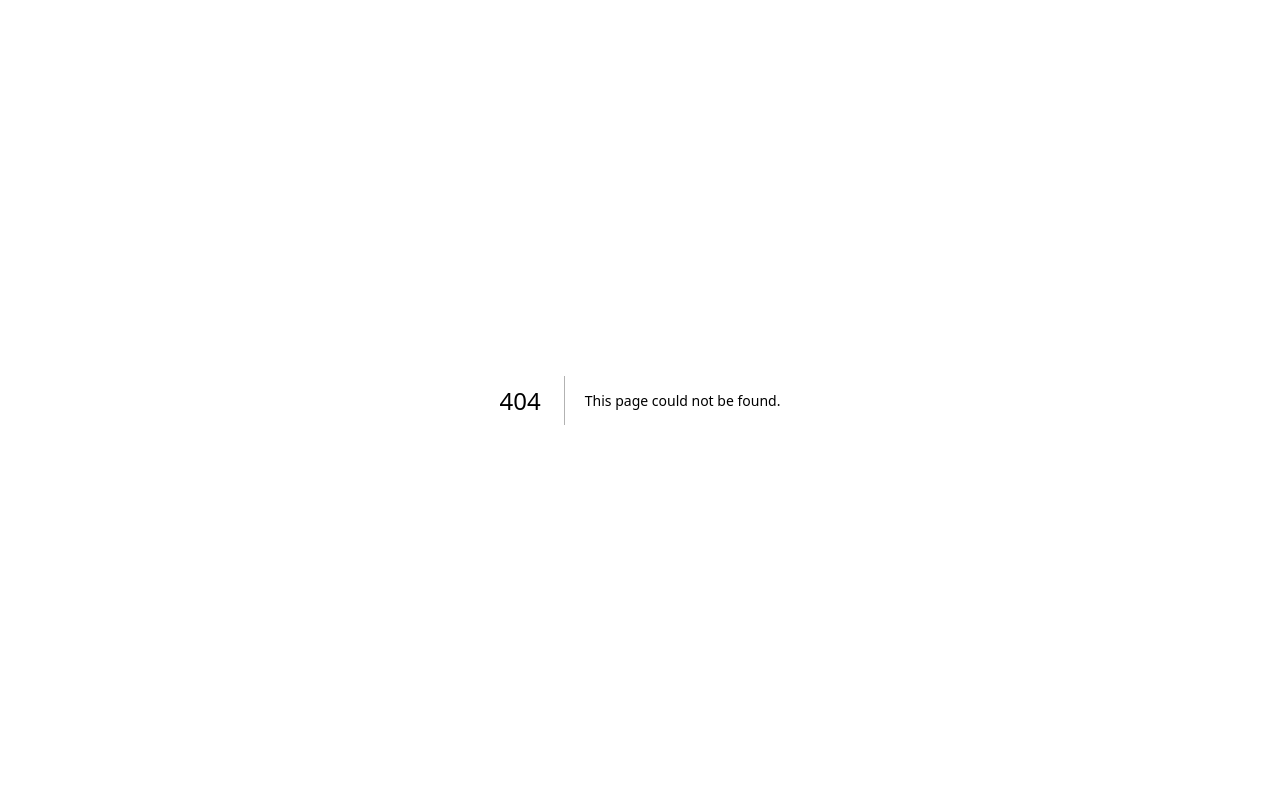
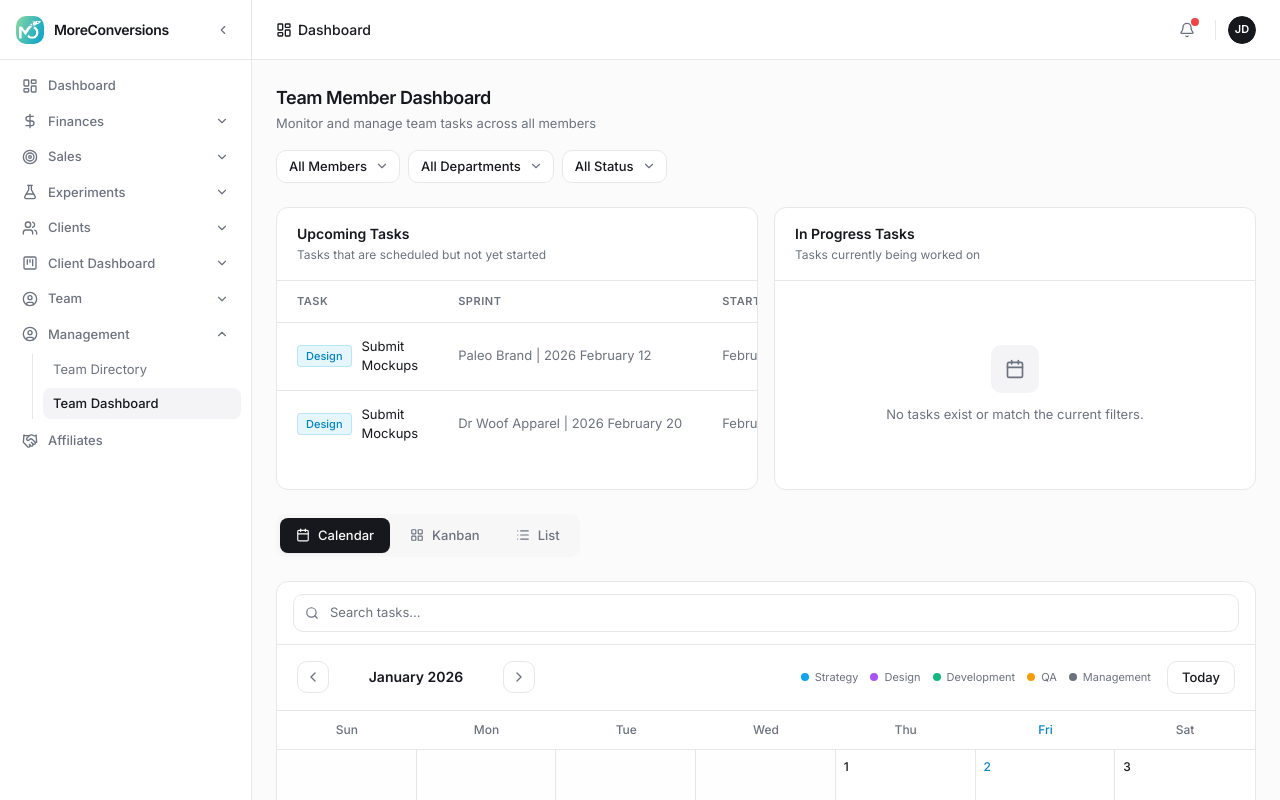
Before and after one commit to DrewBatcheller/mc, a Next.js app: page /management/team-dashboard in a window 1280 px wide. Before the commit this address had no page. Built offline with nearby package versions, Linux system fonts and the light colour scheme; sample sign-in values are in the browser's storage.

Commit message:
Replace files with new version

```diff
--- /dev/null
+++ b/app/(dashboard)/management/schedule/page.tsx
@@ -0,0 +1,15 @@
+import { TeamSchedule } from "@/components/team/team-schedule"
+
+export const metadata = { title: "Management Schedule", description: "View and manage team tasks across calendar, kanban, and list views." }
+
+export default function ManagementSchedulePage() {
+  return (
+    <div>
+      <div className="mb-6">
+        <h1 className="text-2xl font-bold tracking-tight text-foreground">Schedule</h1>
+        <p className="text-[13px] text-muted-foreground mt-1">View and manage team tasks across different views.</p>
+      </div>
+      <TeamSchedule />
+    </div>
+  )
+}
--- /dev/null
+++ b/app/(dashboard)/management/team-dashboard/page.tsx
@@ -0,0 +1,92 @@
+"use client"
+
+import { useState } from "react"
+import { UpcomingTasksTable } from "@/components/team-member/upcoming-tasks-table"
+import { InProgressTasksTable } from "@/components/team-member/in-progress-tasks-table"
+import { TeamSchedule } from "@/components/team/team-schedule"
+import { TaskSubmissionModal } from "@/components/team/task-submission-modal"
+import { ManagementTaskModal, LaunchTestsModal, SubmitStrategyModal } from "@/components/team/specialized-task-modals"
+import { SelectField } from "@/components/shared/select-field"
+
+interface Task {
+  title: string
+  client: string
+  department: string
+  dueDate: string
+  status: "Pending" | "Overdue" | "Complete"
+  assigned: string
+  batchId?: string
+  experiments?: { id: string; name: string; figmaUrl?: string; convertId?: string; qaApproved?: boolean; qaReportUrl?: string }[]
+}
+
+const TEAM_MEMBERS = ["All Members", "Alex M.", "Jordan T.", "Sam R.", "Casey P."]
+const DEPARTMENTS = ["All Departments", "Management", "Strategy", "Design", "Development", "QA"]
+const STATUSES = ["All Status", "Pending", "Overdue", "Complete"]
+
+export default function ManagementTeamDashboardPage() {
+  const [memberFilter, setMemberFilter] = useState("All Members")
+  const [deptFilter, setDeptFilter] = useState("All Departments")
+  const [statusFilter, setStatusFilter] = useState("All Status")
+  const [selectedTask, setSelectedTask] = useState<Task | null>(null)
+
+  return (
+    <>
+      <div className="flex flex-col gap-4">
+        <div>
+          <h1 className="text-lg font-semibold text-foreground tracking-tight">
+            Team Member Dashboard
+          </h1>
+          <p className="text-[13px] text-muted-foreground mt-0.5">
+            Monitor and manage team tasks across all members
+          </p>
+        </div>
+        <div className="flex flex-wrap items-center gap-2">
+          <SelectField value={memberFilter} onChange={setMemberFilter} options={TEAM_MEMBERS} />
+          <SelectField value={deptFilter} onChange={setDeptFilter} options={DEPARTMENTS} />
+          <SelectField value={statusFilter} onChange={setStatusFilter} options={STATUSES} />
+        </div>
+      </div>
+
+      <div className="grid grid-cols-1 lg:grid-cols-2 gap-4">
+        <UpcomingTasksTable
+          onTaskClick={setSelectedTask}
+          memberFilter={memberFilter}
+          deptFilter={deptFilter}
+          statusFilter={statusFilter}
+        />
+        <InProgressTasksTable
+          onTaskClick={setSelectedTask}
+          memberFilter={memberFilter}
+          deptFilter={deptFilter}
+          statusFilter={statusFilter}
+        />
+      </div>
+
+      <TeamSchedule
+        memberFilter={memberFilter}
+        deptFilter={deptFilter}
+        statusFilter={statusFilter}
+      />
+
+      {selectedTask && (
+        <>
+          {selectedTask.department === "Management" && (
+            <ManagementTaskModal task={selectedTask} onClose={() => setSelectedTask(null)} />
+          )}
+          {selectedTask.title === "Tests Running" && (
+            <LaunchTestsModal task={selectedTask} onClose={() => setSelectedTask(null)} />
+          )}
+          {selectedTask.title === "Submit Strategy" && (
+            <SubmitStrategyModal task={selectedTask} onClose={() => setSelectedTask(null)} />
+          )}
+          {selectedTask.experiments &&
+            selectedTask.department !== "Management" &&
+            selectedTask.title !== "Tests Running" &&
+            selectedTask.title !== "Submit Strategy" && (
+              <TaskSubmissionModal task={selectedTask} onClose={() => setSelectedTask(null)} />
+            )}
+        </>
+      )}
+    </>
+  )
+}
--- /dev/null
+++ b/app/(dashboard)/management/team-directory/page.tsx
@@ -0,0 +1,5 @@
+import { TeamDirectory } from "@/components/team/team-directory"
+
+export default function ManagementTeamDirectoryPage() {
+  return <TeamDirectory />
+}
--- a/app/(dashboard)/team/dashboard/page.tsx
+++ b/app/(dashboard)/team/dashboard/page.tsx
@@ -1,7 +1,6 @@
 "use client"
 
 import { useState } from "react"
-import { ChevronDown } from "lucide-react"
 import { UpcomingTasksTable } from "@/components/team-member/upcoming-tasks-table"
 import { InProgressTasksTable } from "@/components/team-member/in-progress-tasks-table"
 import { TeamSchedule } from "@/components/team/team-schedule"
@@ -19,50 +18,18 @@ interface Task {
   experiments?: { id: string; name: string; figmaUrl?: string; convertId?: string; qaApproved?: boolean; qaReportUrl?: string }[]
 }
 
-const TEAM_MEMBERS = ["All Members", "Alex M.", "Jordan T.", "Sam R.", "Casey P."]
-
 export default function TeamMemberDashboardPage() {
-  const [selectedMember, setSelectedMember] = useState("All Members")
-  const [dropdownOpen, setDropdownOpen] = useState(false)
   const [selectedTask, setSelectedTask] = useState<Task | null>(null)
 
   return (
     <>
-      <div className="flex items-center justify-between">
-        <div>
-          <h1 className="text-lg font-semibold text-foreground tracking-tight">
-            Team Member Dashboard
-          </h1>
-          <p className="text-[13px] text-muted-foreground mt-0.5">
-            Focus on your assigned tasks and upcoming deadlines
-          </p>
-        </div>
-        <div className="relative">
-          <button
-            onClick={() => setDropdownOpen(!dropdownOpen)}
-            className="flex items-center gap-2 px-3 py-2 rounded-lg border border-border bg-card text-sm hover:bg-muted/50 transition-colors"
-          >
-            <span className="text-muted-foreground text-[13px]">Team Member:</span>
-            <span className="text-[13px] font-medium text-foreground">{selectedMember}</span>
-            <ChevronDown className="h-3.5 w-3.5 text-muted-foreground" />
-          </button>
-          {dropdownOpen && (
-            <div className="absolute right-0 top-full mt-1 w-48 bg-card border border-border rounded-lg shadow-lg z-20 py-1">
-              {TEAM_MEMBERS.map((member) => (
-                <button
-                  key={member}
-                  onClick={() => {
-                    setSelectedMember(member)
-                    setDropdownOpen(false)
-                  }}
-                  className="w-full text-left px-3 py-2 text-[13px] text-foreground hover:bg-muted/50 transition-colors"
-                >
-                  {member}
-                </button>
-              ))}
-            </div>
-          )}
-        </div>
+      <div>
+        <h1 className="text-lg font-semibold text-foreground tracking-tight">
+          My Dashboard
+        </h1>
+        <p className="text-[13px] text-muted-foreground mt-0.5">
+          Your assigned tasks and upcoming deadlines
+        </p>
       </div>
 
       <div className="grid grid-cols-1 lg:grid-cols-2 gap-4">
@@ -70,44 +37,24 @@ export default function TeamMemberDashboardPage() {
         <InProgressTasksTable onTaskClick={setSelectedTask} />
       </div>
 
-      <TeamSchedule />
+      <TeamSchedule simplified />
 
-      {/* Task Modals */}
       {selectedTask && (
         <>
-          {/* Management tasks show details only */}
           {selectedTask.department === "Management" && (
-            <ManagementTaskModal
-              task={selectedTask}
-              onClose={() => setSelectedTask(null)}
-            />
+            <ManagementTaskModal task={selectedTask} onClose={() => setSelectedTask(null)} />
           )}
-
-          {/* Tests Running launches tests with confirmation */}
           {selectedTask.title === "Tests Running" && (
-            <LaunchTestsModal
-              task={selectedTask}
-              onClose={() => setSelectedTask(null)}
-            />
+            <LaunchTestsModal task={selectedTask} onClose={() => setSelectedTask(null)} />
           )}
-
-          {/* Submit Strategy adds test ideas and notifies client */}
           {selectedTask.title === "Submit Strategy" && (
-            <SubmitStrategyModal
-              task={selectedTask}
-              onClose={() => setSelectedTask(null)}
-            />
+            <SubmitStrategyModal task={selectedTask} onClose={() => setSelectedTask(null)} />
           )}
-
-          {/* Other task types with experiments use standard submission modal */}
           {selectedTask.experiments &&
            selectedTask.department !== "Management" &&
            selectedTask.title !== "Tests Running" &&
            selectedTask.title !== "Submit Strategy" && (
-            <TaskSubmissionModal
-              task={selectedTask}
-              onClose={() => setSelectedTask(null)}
-            />
+            <TaskSubmissionModal task={selectedTask} onClose={() => setSelectedTask(null)} />
           )}
         </>
       )}
--- a/components/dashboard/sidebar-nav.tsx
+++ b/components/dashboard/sidebar-nav.tsx
@@ -94,9 +94,15 @@ const navSections: NavSection[] = [
     icon: UserCircle,
     label: "Team",
     subItems: [
-      { label: "Team Directory", href: "/team/directory" },
       { label: "Team Dashboard", href: "/team/dashboard" },
-      { label: "Schedule", href: "/team/schedule" },
+    ],
+  },
+  {
+    icon: UserCircle,
+    label: "Management",
+    subItems: [
+      { label: "Team Directory", href: "/management/team-directory" },
+      { label: "Team Dashboard", href: "/management/team-dashboard" },
     ],
   },
   {
--- a/components/team-member/in-progress-tasks-table.tsx
+++ b/components/team-member/in-progress-tasks-table.tsx
@@ -49,47 +49,33 @@ function convertToScheduleTask(task: Task): ScheduleTask {
 
 interface InProgressTasksTableProps {
   onTaskClick?: (task: ScheduleTask) => void
+  memberFilter?: string
+  deptFilter?: string
+  statusFilter?: string
 }
 
-function getStatusStyle(status: string) {
-  switch (status) {
-    case "Ready to Start":
-      return "bg-emerald-600 text-white"
-    case "In Progress":
-      return "bg-amber-500 text-white"
-    case "Pending Approval":
-      return "bg-purple-600 text-white"
-    case "Complete":
-      return "bg-sky-600 text-white"
-    default:
-      return "bg-gray-600 text-white"
-  }
-}
-
-function getCategoryStyle(category: string) {
-  return category === "Design"
-    ? "bg-sky-500/10 text-sky-600 border border-sky-500/20"
-    : "bg-purple-500/10 text-purple-600 border border-purple-500/20"
-}
-
-function parseDate(dateString: string): Date {
-  return new Date(dateString)
-}
-
-export function InProgressTasksTable({ onTaskClick }: InProgressTasksTableProps) {
+export function InProgressTasksTable({ onTaskClick, memberFilter, deptFilter, statusFilter }: InProgressTasksTableProps) {
   const [inProgressTasks, setInProgressTasks] = useState<typeof allTasks>([])
 
   useEffect(() => {
     const today = new Date()
     today.setHours(0, 0, 0, 0)
+    const parseDate = (d: string) => { const [y, m, day] = d.split("-").map(Number); const dt = new Date(y, m - 1, day); dt.setHours(0,0,0,0); return dt }
     setInProgressTasks(
       allTasks.filter((task) => {
         const startDate = parseDate(task.startDate)
         const dueDate = parseDate(task.dueDate)
-        return startDate <= today && today <= dueDate
+        if (!(startDate <= today && today <= dueDate)) return false
+        if (deptFilter && deptFilter !== "All Departments" && deptFilter !== "All") {
+          if (task.category !== deptFilter) return false
+        }
+        if (statusFilter && statusFilter !== "All Status") {
+          if (task.status !== statusFilter) return false
+        }
+        return true
       })
     )
-  }, [])
+  }, [deptFilter, statusFilter])
 
   return (
     <div className="bg-card rounded-xl border border-border">
--- a/components/team-member/upcoming-tasks-table.tsx
+++ b/components/team-member/upcoming-tasks-table.tsx
@@ -117,15 +117,25 @@ function parseDate(dateString: string): Date {
 
 interface UpcomingTasksTableProps {
   onTaskClick?: (task: ScheduleTask) => void
+  memberFilter?: string
+  deptFilter?: string
+  statusFilter?: string
 }
 
-export function UpcomingTasksTable({ onTaskClick }: UpcomingTasksTableProps) {
+export function UpcomingTasksTable({ onTaskClick, memberFilter, deptFilter, statusFilter }: UpcomingTasksTableProps) {
   const today = new Date()
   today.setHours(0, 0, 0, 0)
 
   const upcomingTasks = allTasks.filter((task) => {
     const startDate = parseDate(task.startDate)
-    return startDate > today
+    if (startDate <= today) return false
+    if (deptFilter && deptFilter !== "All Departments" && deptFilter !== "All") {
+      if (task.category !== deptFilter) return false
+    }
+    if (statusFilter && statusFilter !== "All Status") {
+      if (task.status !== statusFilter) return false
+    }
+    return true
   })
 
   return (
--- a/components/team/team-schedule.tsx
+++ b/components/team/team-schedule.tsx
@@ -174,19 +174,30 @@ const kanbanCols = [
 
 /* ── Main Component ── */
 
-export function TeamSchedule() {
+export function TeamSchedule({
+  simplified = false,
+  memberFilter = "All Members",
+  deptFilter = "All Departments",
+  statusFilter: externalStatusFilter,
+}: {
+  simplified?: boolean
+  memberFilter?: string
+  deptFilter?: string
+  statusFilter?: string
+}) {
   const [view, setView] = useState<"calendar" | "kanban" | "list">("calendar")
   const [search, setSearch] = useState("")
-  const [statusFilter, setStatusFilter] = useState("All Status")
-  const [memberFilter, setMemberFilter] = useState("All Team Members")
-  const [deptFilter, setDeptFilter] = useState("All")
+  const [internalStatusFilter, setInternalStatusFilter] = useState("All Status")
   const [selectedTask, setSelectedTask] = useState<Task | null>(null)
+
+  // If an external statusFilter is passed (management page), use it; otherwise use internal
+  const statusFilter = externalStatusFilter ?? internalStatusFilter
 
   const filtered = useMemo(() => {
     let res = tasks
     if (statusFilter !== "All Status") res = res.filter((t) => t.status === statusFilter)
-    if (memberFilter !== "All Team Members") res = res.filter((t) => t.assigned === memberFilter)
-    if (deptFilter !== "All") res = res.filter((t) => t.department === deptFilter)
+    if (!simplified && memberFilter !== "All Members") res = res.filter((t) => t.assigned === memberFilter)
+    if (!simplified && deptFilter !== "All Departments" && deptFilter !== "All") res = res.filter((t) => t.department === deptFilter)
     if (search) {
       const q = search.toLowerCase()
       res = res.filter(
@@ -197,7 +208,7 @@ export function TeamSchedule() {
       )
     }
     return res
-  }, [search, statusFilter, memberFilter, deptFilter])
+  }, [search, statusFilter, memberFilter, deptFilter, simplified])
 
   const views = [
     { key: "calendar" as const, label: "Calendar", icon: Calendar },
@@ -229,9 +240,12 @@ export function TeamSchedule() {
       {/* Filters + Views */}
       <div className="bg-card rounded-xl border border-border overflow-hidden">
         <div className="flex flex-col sm:flex-row items-start sm:items-center gap-2 px-4 py-3 border-b border-border">
-          <SelectField value={statusFilter} onChange={setStatusFilter} options={["All Status", ...allStatuses]} />
-          <SelectField value={memberFilter} onChange={setMemberFilter} options={["All Team Members", ...allMembers]} />
-          <SelectField value={deptFilter} onChange={setDeptFilter} options={["All", ...allDepts]} />
+          {!simplified && externalStatusFilter === undefined && (
+            <SelectField value={internalStatusFilter} onChange={setInternalStatusFilter} options={["All Status", ...allStatuses]} />
+          )}
+          {simplified && (
+            <SelectField value={internalStatusFilter} onChange={setInternalStatusFilter} options={["All Status", ...allStatuses]} />
+          )}
           <div className="relative flex-1 w-full sm:w-auto">
             <Search className="absolute left-3 top-1/2 -translate-y-1/2 h-3.5 w-3.5 text-muted-foreground" />
             <input
@@ -244,7 +258,7 @@ export function TeamSchedule() {
         </div>
 
         {/* Views */}
-        {view === "calendar" && <CalendarView tasks={filtered} onTaskClick={setSelectedTask} />}
+        {view === "calendar" && <CalendarView tasks={filtered} onTaskClick={setSelectedTask} simplified={simplified} />}
         {view === "kanban" && <div className="p-4"><KanbanView tasks={filtered} onTaskClick={setSelectedTask} /></div>}
         {view === "list" && <ListView tasks={filtered} onTaskClick={setSelectedTask} />}
       </div>
@@ -296,7 +310,7 @@ export function TeamSchedule() {
 /*  CALENDAR VIEW — matches SalesCalendar exactly */
 /* ═══════════════════════════════════════════════ */
 
-function CalendarView({ tasks: filteredTasks, onTaskClick }: { tasks: Task[]; onTaskClick: (task: Task) => void }) {
+function CalendarView({ tasks: filteredTasks, onTaskClick, simplified = false }: { tasks: Task[]; onTaskClick: (task: Task) => void; simplified?: boolean }) {
   const [year, setYear] = useState(2026)
   const [month, setMonth] = useState(0) // January — where the data lives
   const [expandedDay, setExpandedDay] = useState<number | null>(null)
@@ -356,6 +370,7 @@ function CalendarView({ tasks: filteredTasks, onTaskClick }: { tasks: Task[]; on
           </button>
         </div>
           <div className="flex items-center gap-4">
+          {!simplified && (
             <div className="hidden sm:flex items-center gap-3 text-[11px]">
               {Object.entries(typeStyles).slice(0, 5).map(([type, styles]) => (
                 <div key={type} className="flex items-center gap-1.5">
@@ -364,6 +379,7 @@ function CalendarView({ tasks: filteredTasks, onTaskClick }: { tasks: Task[]; on
                 </div>
               ))}
             </div>
+          )}
           <button onClick={goToday} className="text-[13px] font-medium text-foreground border border-border rounded-lg px-3.5 py-1.5 hover:bg-accent transition-colors">
             Today
           </button>
```
Lines whose indentation alone changed are shown as unchanged.
